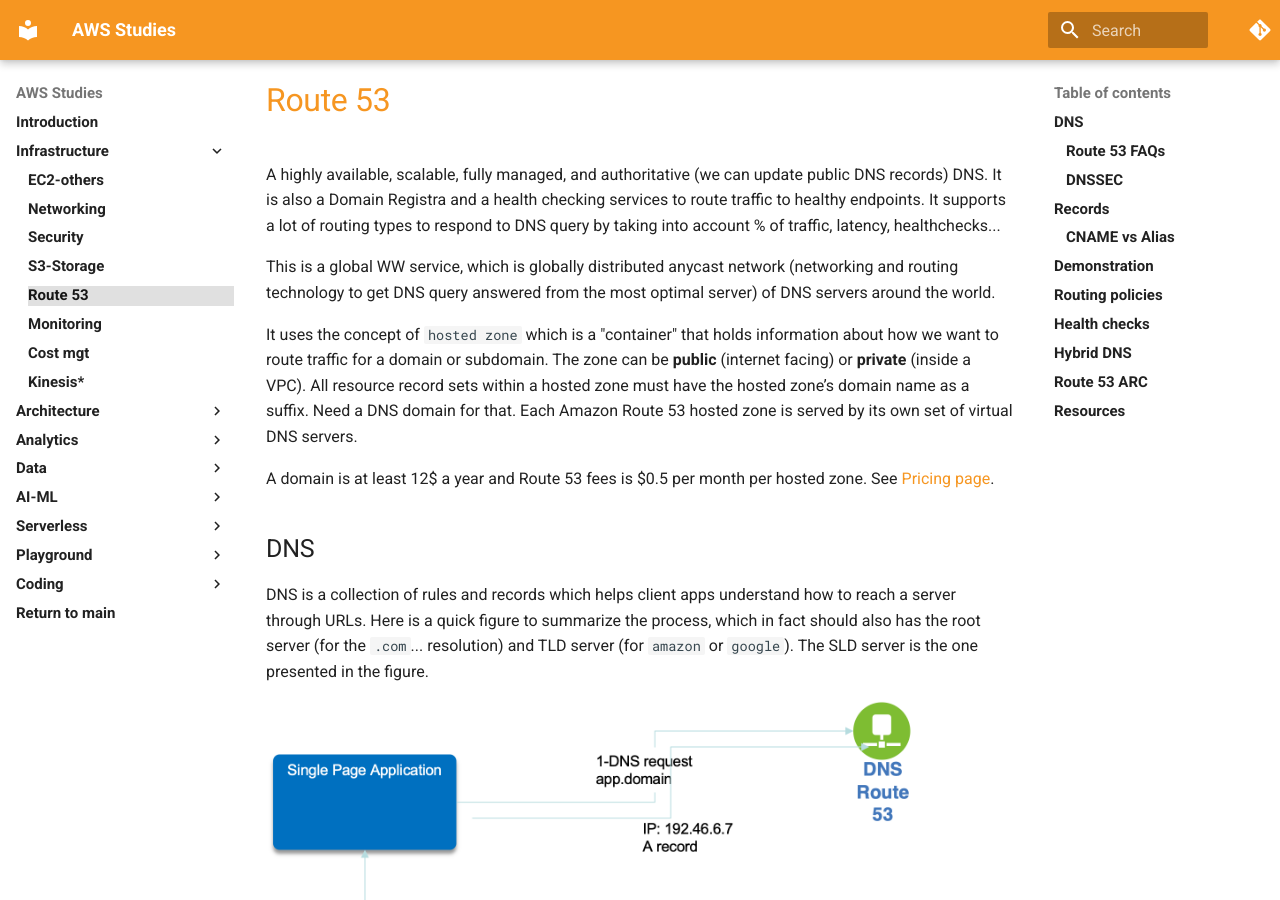
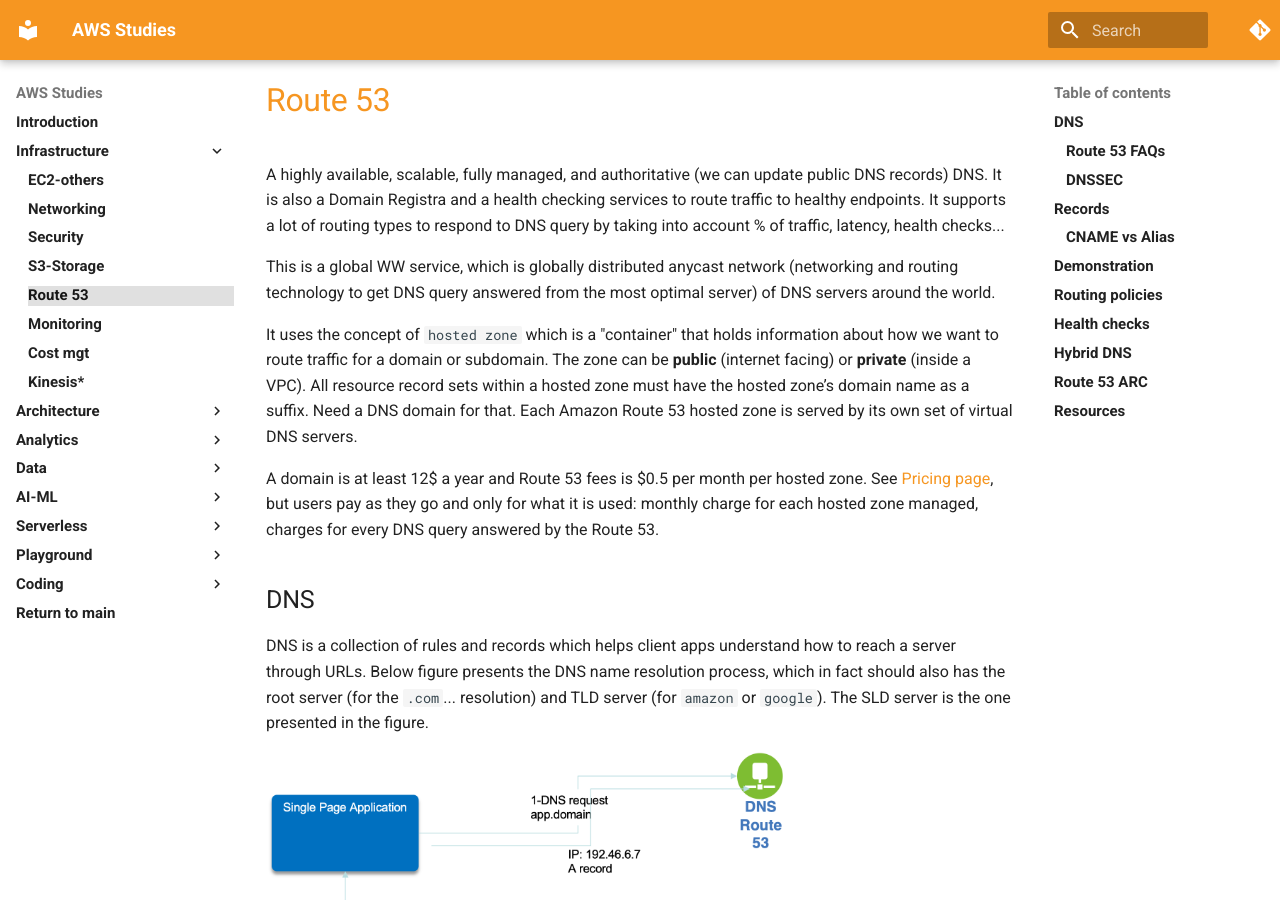
Before and after one commit to jbcodeforce/yarfba, an MkDocs documentation site: the page built from docs/infra/route53.md, in a window 1280 px wide and 900 px high. Built offline with MkDocs 1.6.1 and Material for MkDocs 9.7.7, drawn with Linux system fonts in a browser that asks for light colours; comment, search, counter and statistics services are not loaded; some of the changed text lies outside the part shown.

Commit message:
update to route 53 content

```diff
--- a/docs/infra/route53.md
+++ b/docs/infra/route53.md
@@ -1,18 +1,18 @@
 # [Route 53](https://aws.amazon.com/route53/features/)
 
-A highly available, scalable, fully managed, and authoritative (we can update public DNS records) DNS. It is also a Domain Registra and a health checking services to route traffic to healthy endpoints. It supports a lot of routing types to respond to DNS query by taking into account % of traffic, latency, healthchecks...
+A highly available, scalable, fully managed, and authoritative (we can update public DNS records) DNS. It is also a Domain Registra and a health checking services to route traffic to healthy endpoints. It supports a lot of routing types to respond to DNS query by taking into account % of traffic, latency, health checks...
 
 This is a global WW service, which is globally distributed anycast network (networking and routing technology to get DNS query answered from the most optimal server) of DNS servers around the world.
 
 It uses the concept of `hosted zone` which is a "container" that holds information about how we want to route traffic for a domain or subdomain. The zone can be **public** (internet facing) or **private** (inside a VPC). All resource record sets within a hosted zone must have the hosted zone’s domain name as a suffix. Need a DNS domain for that.  Each Amazon Route 53 hosted zone is served by its own set of virtual DNS servers.
 
-A domain is at least 12$ a year and Route 53 fees is $0.5 per month per hosted zone. See [Pricing page](https://aws.amazon.com/route53/pricing/).
+A domain is at least 12$ a year and Route 53 fees is $0.5 per month per hosted zone. See [Pricing page](https://aws.amazon.com/route53/pricing/), but users pay as they go and only for what it is used: monthly charge for each hosted zone managed, charges for every DNS query answered by the Route 53.
 
 ## DNS
 
-DNS is a collection of rules and records which helps client apps understand how to reach a server through URLs. Here is a quick figure to summarize the process, which in fact should also has the root server (for the `.com`... resolution) and TLD server (for `amazon` or `google`). The SLD server is the one presented in the figure.
+DNS is a collection of rules and records which helps client apps understand how to reach a server through URLs. Below figure presents the DNS name resolution process, which in fact should also has the root server (for the `.com`... resolution) and TLD server (for `amazon` or `google`). The SLD server is the one presented in the figure.
 
- ![7](./images/dns.png)
+ ![7](./images/dns.png){ width=600 }
 
 ### [Route 53 FAQs](https://aws.amazon.com/route53/faqs/)
 
```
Also changed, not shown: other parts of docs/infra/route53.md (+1 -1 lines).
